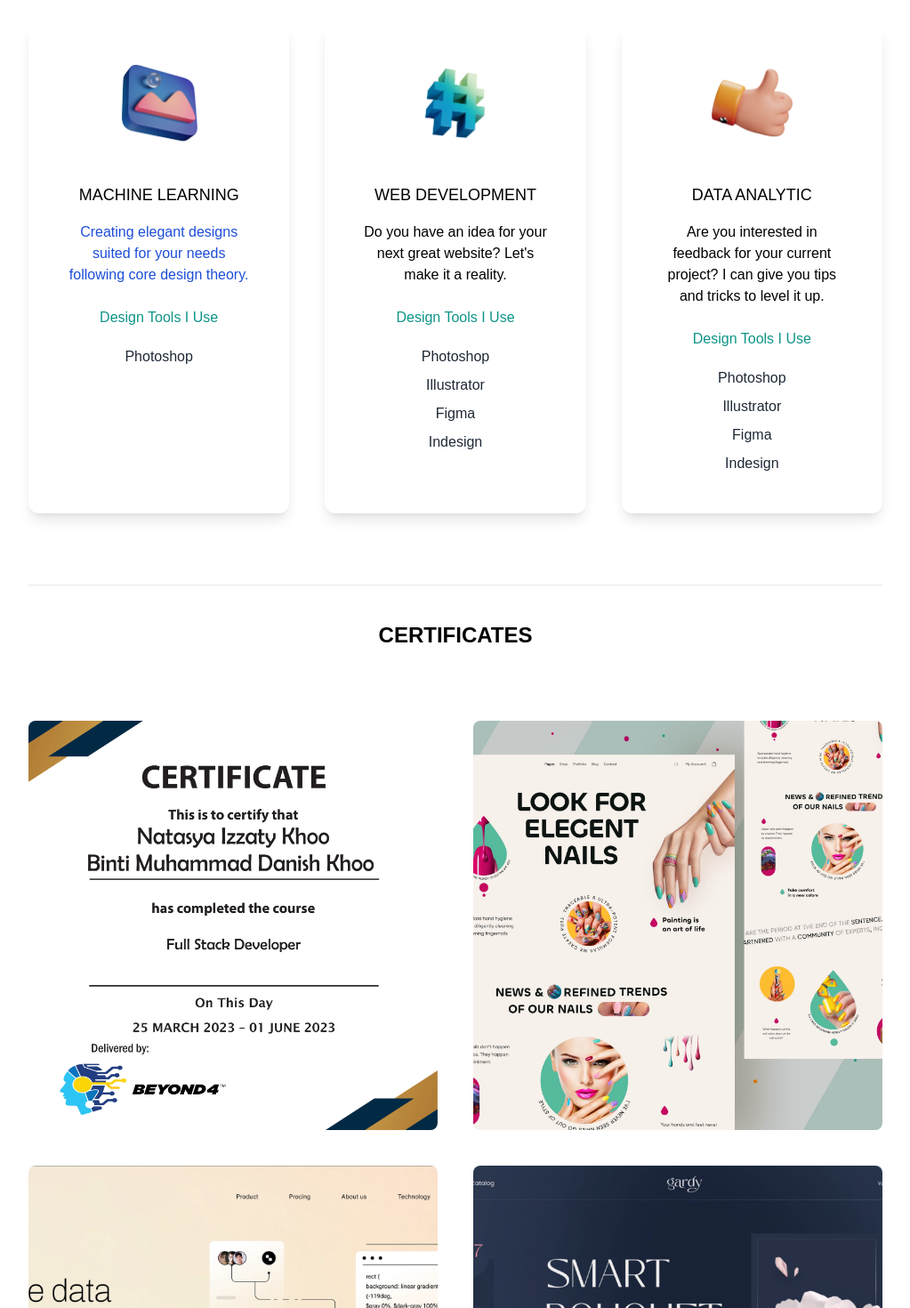
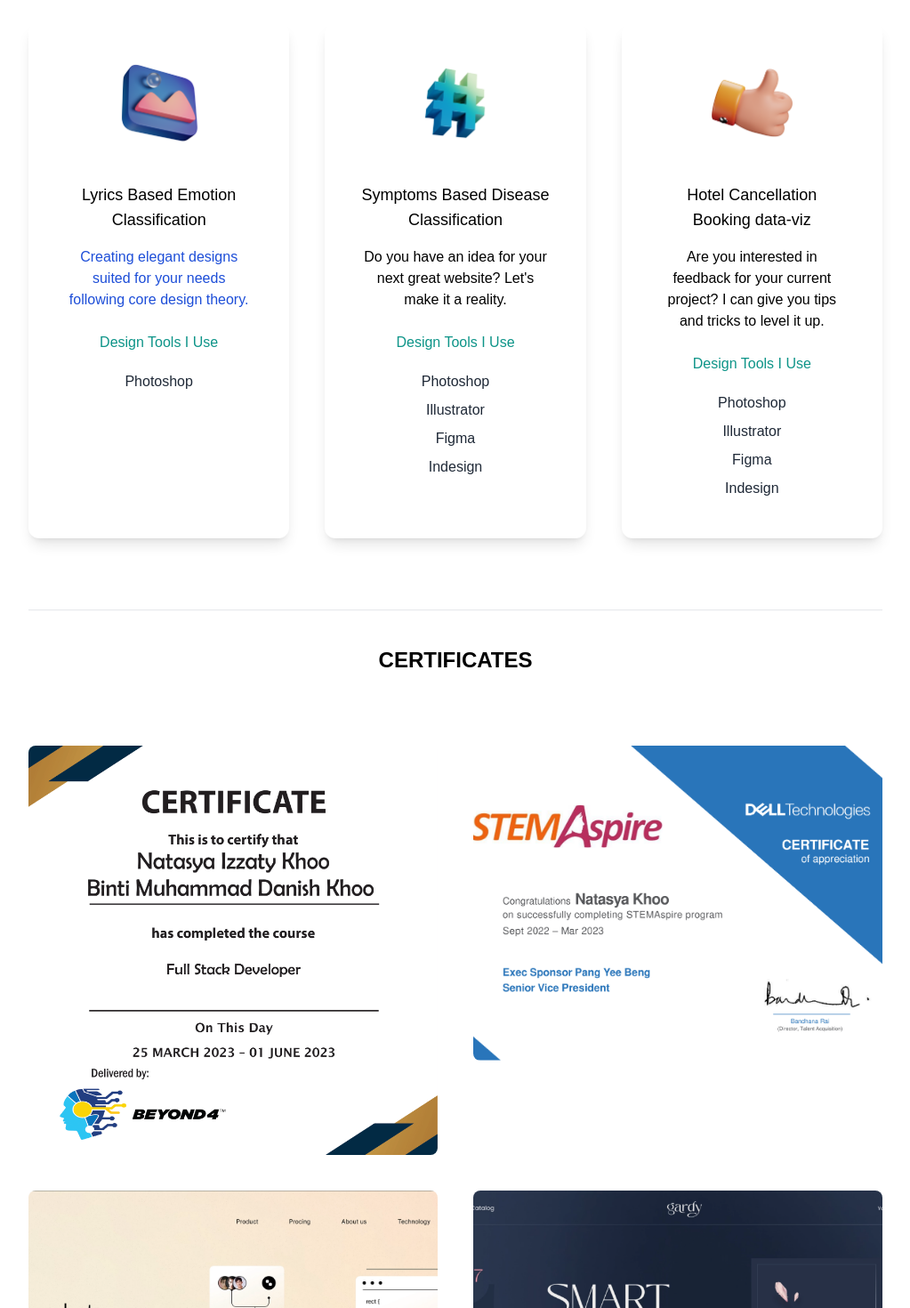
Before and after one commit to Sashakhoo/portfolio, a Next.js app: page / in a window 1280 px wide. Shown: the part 1504-2974 px from the top of the page at 89% size, without its empty margins (128-1151 px from the left). Built offline with nearby package versions, Linux system fonts and the light colour scheme.

Commit message:
updated resume and cert

```diff
--- a/package.json
+++ b/package.json
@@ -23,7 +23,7 @@
   "devDependencies": {
     "autoprefixer": "^10.4.12",
     "eslint": "8.24.0",
-    "eslint-config-next": "12.3.1",
+    "eslint-config-next": "^12.0.4",
     "file-loader": "^6.2.0",
     "postcss": "^8.4.16",
     "tailwindcss": "^3.1.8",
--- /dev/null
+++ b/pages/api/download.js
@@ -0,0 +1,14 @@
+import fs from 'fs';
+import path from 'path';
+
+export default function handler(req, res) {
+  const filePath = path.join(process.cwd(), 'public/main/resume.pdf');
+  const stat = fs.statSync(filePath);
+
+  res.setHeader('Content-Length', stat.size);
+  res.setHeader('Content-Type', 'application/pdf');
+  res.setHeader('Content-Disposition', 'attachment; filename="Natasya Khoo Resume.pdf"');
+
+  const readStream = fs.createReadStream(filePath);
+  readStream.pipe(res);
+}
--- a/pages/index.js
+++ b/pages/index.js
@@ -14,9 +14,10 @@ import code from "../public/main/code.png";
 import design from "../public/main/design.png";
 import consulting from "../public/main/consulting.png";
 import Image from "next/image";
+import Link from 'next/link';
 
 import mern from "../public/cert/mern.png";
-import web2 from "../public/project/web2.png";
+import stemaspire from "../public/cert/stemaspire.png";
 import web3 from "../public/project/web3.png";
 import web4 from "../public/project/web4.png";
 import web5 from "../public/project/web5.png";
@@ -72,7 +73,7 @@ export default function Home() {
                 />
               </li>
               <li>
-              <a href="/portfolio/public/resume.pdf" download="Natasya Khoo Resume.pdf"
+              <a href="/api/download" download="Natasya Khoo Resume.pdf"
               className="bg-gradient-to-r from-cyan-500 to-teal-500 text-white px-4 py-2 border-none rounded-md ml-8"> Resume</a>
               </li>
             </ul>
@@ -136,7 +137,7 @@ export default function Home() {
             <div className="text-center shadow-lg p-10 rounded-xl my-10  dark:bg-white flex-1">
               <Image src={design} width={100} height={100} />
               <h3 className="text-lg font-medium pt-8 pb-2  ">
-                MACHINE LEARNING
+                Lyrics Based Emotion Classification
               </h3>
               <p className="py-2 text-blue-700">
                 Creating elegant designs suited for your needs following core
@@ -148,7 +149,7 @@ export default function Home() {
             <div className="text-center shadow-lg p-10 rounded-xl my-10 dark:bg-white flex-1">
               <Image src={code} width={100} height={100} />
               <h3 className="text-lg font-medium pt-8 pb-2 ">
-                WEB DEVELOPMENT
+                Symptoms Based Disease Classification
               </h3>
               <p className="py-2">
                 Do you have an idea for your next great website? Let's make it a
@@ -162,7 +163,7 @@ export default function Home() {
             </div>
             <div className="text-center shadow-lg p-10 rounded-xl my-10 dark:bg-white flex-1">
               <Image src={consulting} width={100} height={100} />
-              <h3 className="text-lg font-medium pt-8 pb-2 ">DATA ANALYTIC</h3>
+              <h3 className="text-lg font-medium pt-8 pb-2 ">Hotel Cancellation Booking data-viz </h3>
               <p className="py-2">
                 Are you interested in feedback for your current project? I can
                 give you tips and tricks to level it up.
@@ -193,10 +194,10 @@ export default function Home() {
             <div className="basis-1/3 flex-1">
               <Image
                 className="rounded-lg object-cover"
-                width={"100%"}
+                width={"130%"}
                 height={"100%"}
                 layout="responsive"
-                src={web2}
+                src={stemaspire}
               />
             </div>
             <div className="basis-1/3 flex-1">
```
Also changed, not shown: public/cert/stemaspire.png (added), 1 other file (tests, documents, lock files or other folders).
